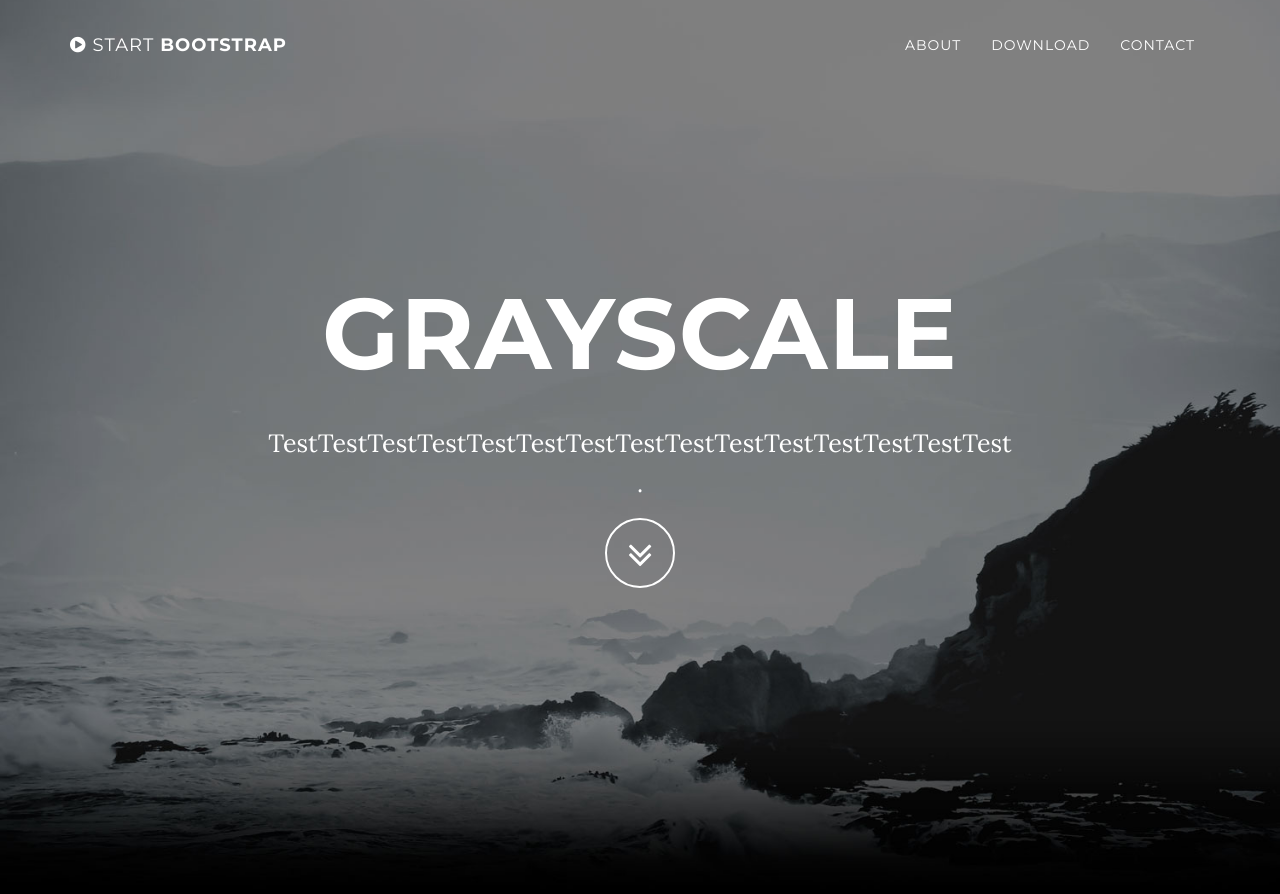
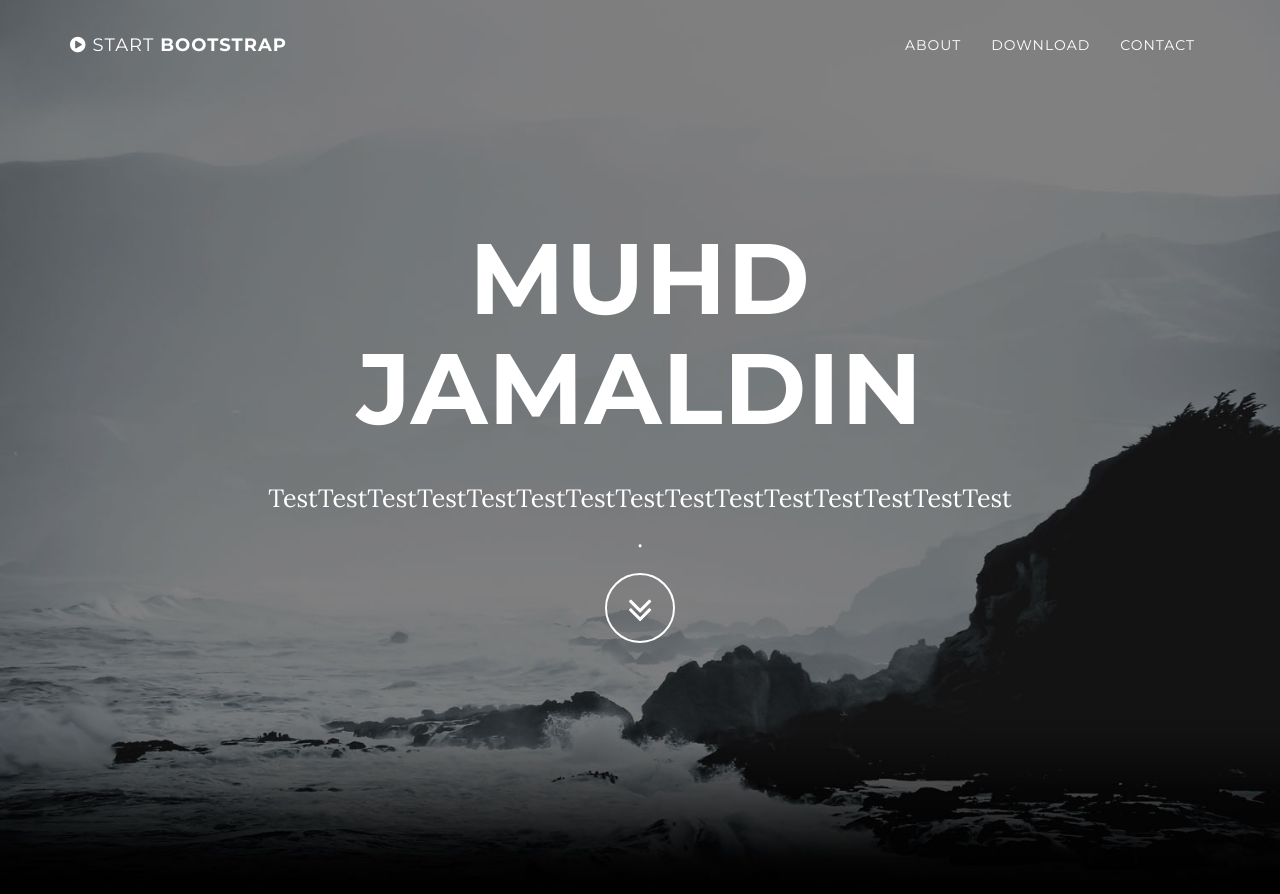
Before and after one commit to Md-Khid/Md-Khid, a Jekyll site: the page built from index.html, in a window 1280 px wide and 900 px high. Shown: the top 894 px of the window. Built offline with Jekyll 4.4.1, drawn with Linux system fonts in a browser that asks for light colours.

Commit message:
Update _config.yml

```diff
--- a/_config.yml
+++ b/_config.yml
@@ -1,5 +1,5 @@
 # Site settings
-title: Grayscale
+title: Muhd Jamaldin
 email: jamaldin.md@hotmail.com
 url: https://md-khid.github.io/
 description: "TestTestTestTestTestTestTestTestTestTestTestTestTestTestTest ."
```
